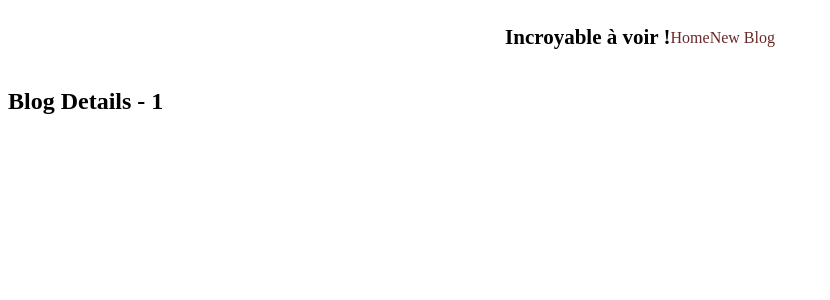
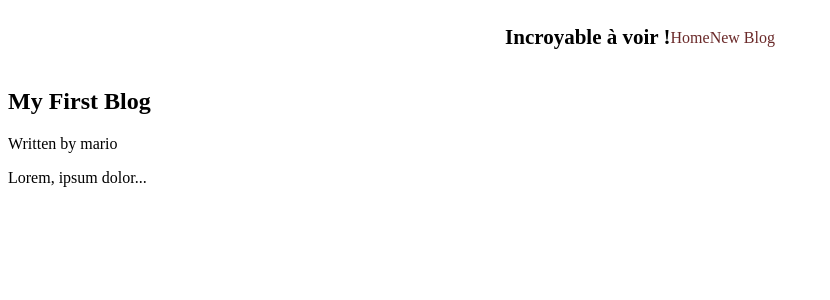
Before and after one commit to antontre1/react-v2, a React (Create React App) app: page /blogs/1 in a window 1280 px wide. Shown: the top 300 px of the page, without its empty margins (0-830 px from the left). Built offline with nearby package versions, Linux system fonts and the light colour scheme; data requests are answered from the project's data file; a web font is replaced by a local one.

Commit message:
show blog details using CONDITIONAL TEMPLATING thanks to the useFetch retrieved data

```diff
--- a/src/BlogDetails.js
+++ b/src/BlogDetails.js
@@ -1,11 +1,22 @@
 import { useParams } from 'react-router-dom'
+import useFetch from './useFetch'
 
 const BlogDetails = () => {
   const { id } = useParams()
+  const { data: blog, error, isPending } = useFetch('http://localhost:8000/blogs/' + id)
 
   return (
     <div className="blog-details">
-      <h2>Blog Details - { id }</h2>
+      { isPending  && <div>Loading... </div> }
+      { error && <div>{ error }</div> }
+      { blog && (
+        <article>
+          <h2>{ blog.title }</h2>
+          <p>Written by { blog.author }</p>
+          <div>{ blog.body }</div>
+        </article>
+      )
+      }
     </div>
    );
 }
```
